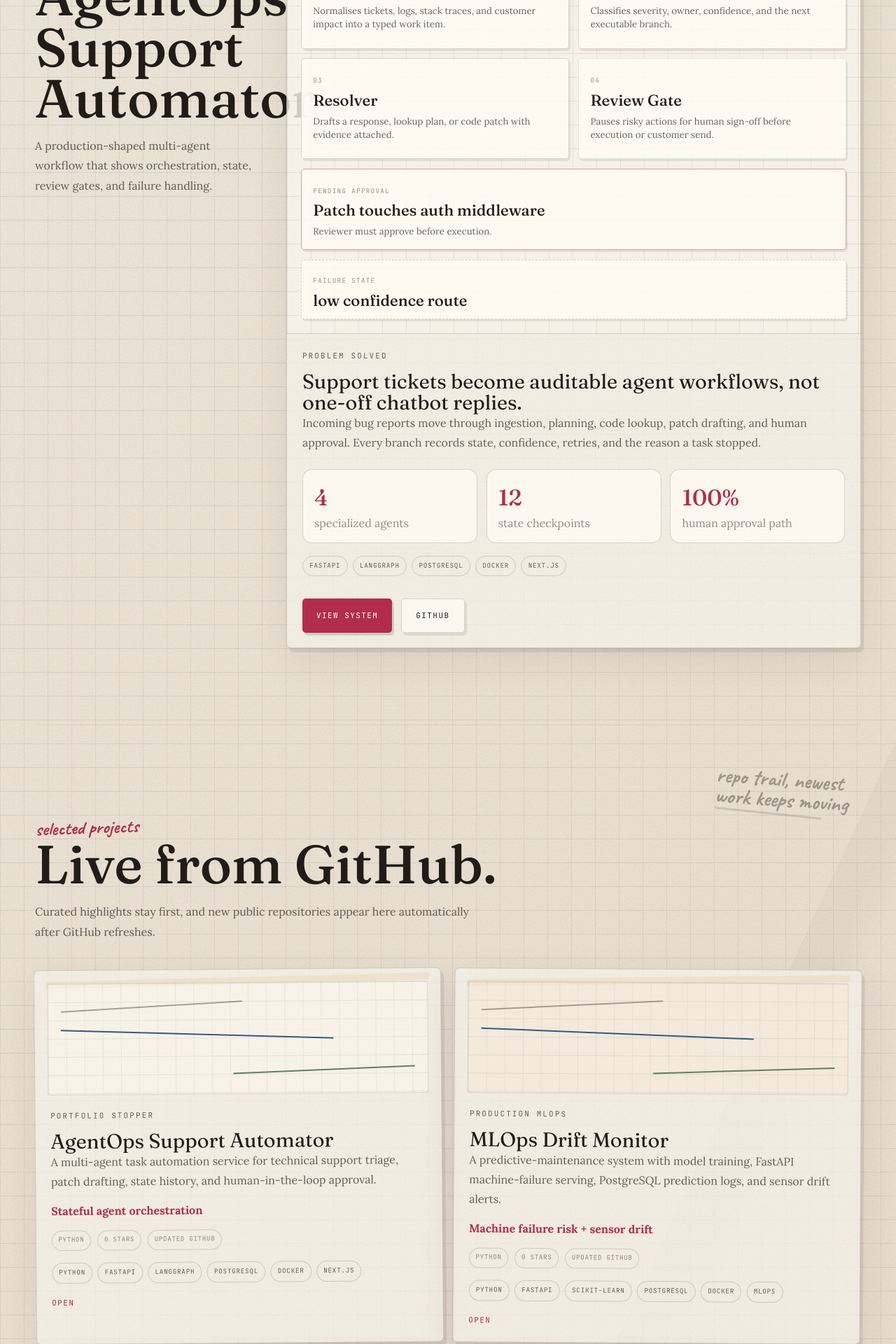
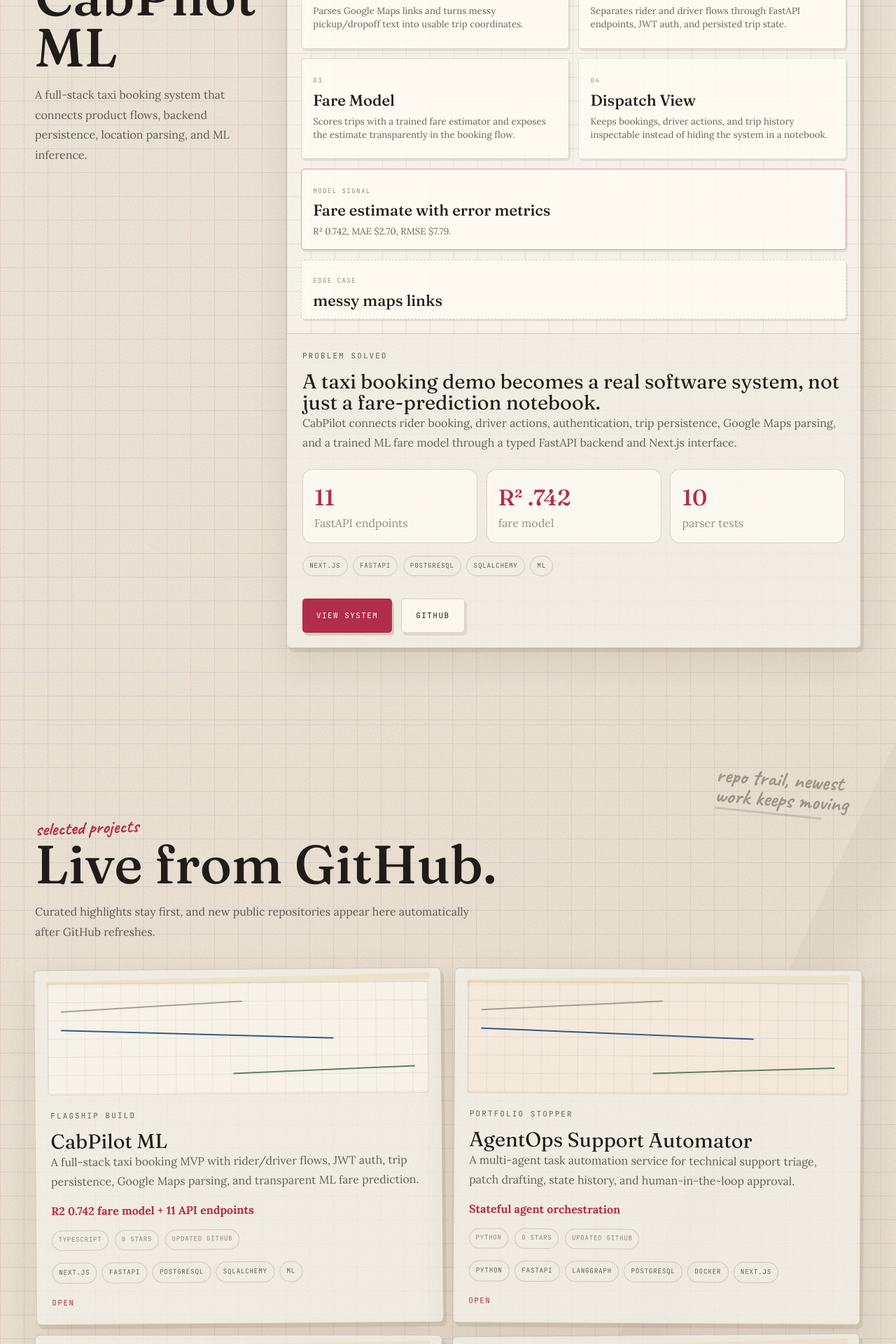
Before and after one commit to aadyasingh55/aadyasingh55.github.io, a Next.js app: page / in a window 1280 px wide. Shown: the part 1080-3000 px from the top of the page at 70% size. Built offline with nearby package versions, Linux system fonts and the light colour scheme; no server answers.

Commit message:
Feature CabPilot on portfolio

```diff
--- a/app/page.tsx
+++ b/app/page.tsx
@@ -9,17 +9,17 @@
   ["Articles", "10+"],
 ];
 
-const agentWorkflow = [
-  ["Ingestion", "Normalises tickets, logs, stack traces, and customer impact into a typed work item."],
-  ["Planner", "Classifies severity, owner, confidence, and the next executable branch."],
-  ["Resolver", "Drafts a response, lookup plan, or code patch with evidence attached."],
-  ["Review Gate", "Pauses risky actions for human sign-off before execution or customer send."],
+const featuredWorkflow = [
+  ["Maps Input", "Parses Google Maps links and turns messy pickup/dropoff text into usable trip coordinates."],
+  ["API + Auth", "Separates rider and driver flows through FastAPI endpoints, JWT auth, and persisted trip state."],
+  ["Fare Model", "Scores trips with a trained fare estimator and exposes the estimate transparently in the booking flow."],
+  ["Dispatch View", "Keeps bookings, driver actions, and trip history inspectable instead of hiding the system in a notebook."],
 ];
 
-const agentMetrics = [
-  ["4", "specialized agents"],
-  ["12", "state checkpoints"],
-  ["100%", "human approval path"],
+const featuredMetrics = [
+  ["11", "FastAPI endpoints"],
+  ["R² .742", "fare model"],
+  ["10", "parser tests"],
 ];
 
 const capabilities = [
@@ -163,14 +163,14 @@
         <div className="feature-layout">
           <SectionTitle
             label="featured project"
-            title="AgentOps Support Automator"
-            text="A production-shaped multi-agent workflow that shows orchestration, state, review gates, and failure handling."
+            title="CabPilot ML"
+            text="A full-stack taxi booking system that connects product flows, backend persistence, location parsing, and ML inference."
           />
           <article className="feature-card agent-feature-card">
             <div className="agent-workflow-visual">
               <div className="workflow-rail" />
               <p className="journal-note note-workflow">state changes recorded here</p>
-              {agentWorkflow.map(([title, text], index) => (
+              {featuredWorkflow.map(([title, text], index) => (
                 <div key={title} className={`agent-node node-${index + 1}`}>
                   <span>{`0${index + 1}`}</span>
                   <strong>{title}</strong>
@@ -178,25 +178,25 @@
                 </div>
               ))}
               <div className="review-ticket">
-                <span>pending approval</span>
-                <strong>Patch touches auth middleware</strong>
-                <p>Reviewer must approve before execution.</p>
+                <span>model signal</span>
+                <strong>Fare estimate with error metrics</strong>
+                <p>R² 0.742, MAE $2.70, RMSE $7.79.</p>
               </div>
               <div className="failure-lane">
-                <span>failure state</span>
-                <strong>low confidence route</strong>
+                <span>edge case</span>
+                <strong>messy maps links</strong>
               </div>
             </div>
             <div className="feature-content">
               <p className="micro-label">problem solved</p>
-              <h3>Support tickets become auditable agent workflows, not one-off chatbot replies.</h3>
+              <h3>A taxi booking demo becomes a real software system, not just a fare-prediction notebook.</h3>
               <p>
-                Incoming bug reports move through ingestion, planning, code lookup,
-                patch drafting, and human approval. Every branch records state,
-                confidence, retries, and the reason a task stopped.
+                CabPilot connects rider booking, driver actions, authentication,
+                trip persistence, Google Maps parsing, and a trained ML fare model
+                through a typed FastAPI backend and Next.js interface.
               </p>
               <div className="metric-row">
-                {agentMetrics.map(([value, label]) => (
+                {featuredMetrics.map(([value, label]) => (
                   <span key={label}>
                     <strong>{value}</strong>
                     {label}
@@ -204,7 +204,7 @@
                 ))}
               </div>
               <div className="tag-row feature-tags">
-                {["FastAPI", "LangGraph", "PostgreSQL", "Docker", "Next.js"].map((item) => (
+                {["Next.js", "FastAPI", "PostgreSQL", "SQLAlchemy", "ML"].map((item) => (
                   <span key={item}>{item}</span>
                 ))}
               </div>
@@ -212,7 +212,7 @@
                 <a href="#projects" className="primary-action">
                   View System
                 </a>
-                <a href="https://github.com/aadyasingh55/agentops-support-automator" className="ghost-action">
+                <a href="https://github.com/aadyasingh55/taxi-booking-ml" className="ghost-action">
                   GitHub
                 </a>
               </div>
--- a/lib/github.ts
+++ b/lib/github.ts
@@ -18,7 +18,7 @@
     text: "A multi-agent task automation service for technical support triage, patch drafting, state history, and human-in-the-loop approval.",
     stack: ["Python", "FastAPI", "LangGraph", "PostgreSQL", "Docker", "Next.js"],
     signal: "Stateful agent orchestration",
-    priority: 1,
+    priority: 3,
   },
   "mlops-drift-monitor": {
     title: "MLOps Drift Monitor",
@@ -30,11 +30,11 @@
   },
   "taxi-booking-ml": {
     title: "CabPilot ML",
-    eyebrow: "featured build",
-    text: "A full-stack taxi booking MVP with Google Maps link parsing, driver workflows, JWT auth, trip persistence, and a transparent fare estimator.",
+    eyebrow: "flagship build",
+    text: "A full-stack taxi booking MVP with rider/driver flows, JWT auth, trip persistence, Google Maps parsing, and transparent ML fare prediction.",
     stack: ["Next.js", "FastAPI", "PostgreSQL", "SQLAlchemy", "ML"],
-    signal: "Maps links to real coordinates",
-    priority: 3,
+    signal: "R2 0.742 fare model + 11 API endpoints",
+    priority: 1,
   },
   "Medical-RAG-System": {
     title: "Medical RAG System",
@@ -55,6 +55,18 @@
 };
 
 const fallbackProjects = [
+  {
+    title: "CabPilot ML",
+    eyebrow: "flagship build",
+    text: curatedProjects["taxi-booking-ml"].text,
+    stack: curatedProjects["taxi-booking-ml"].stack,
+    signal: curatedProjects["taxi-booking-ml"].signal,
+    link: `https://github.com/${GITHUB_USERNAME}/taxi-booking-ml`,
+    repo: "taxi-booking-ml",
+    updatedAt: "",
+    stars: 0,
+    language: "TypeScript",
+  },
   {
     title: "AgentOps Support Automator",
     eyebrow: "portfolio stopper",
@@ -78,18 +90,6 @@
     updatedAt: "",
     stars: 0,
     language: "Python",
-  },
-  {
-    title: "CabPilot ML",
-    eyebrow: "featured build",
-    text: curatedProjects["taxi-booking-ml"].text,
-    stack: curatedProjects["taxi-booking-ml"].stack,
-    signal: curatedProjects["taxi-booking-ml"].signal,
-    link: `https://github.com/${GITHUB_USERNAME}/taxi-booking-ml`,
-    repo: "taxi-booking-ml",
-    updatedAt: "",
-    stars: 0,
-    language: "TypeScript",
   },
   {
     title: "Medical RAG System",
```
